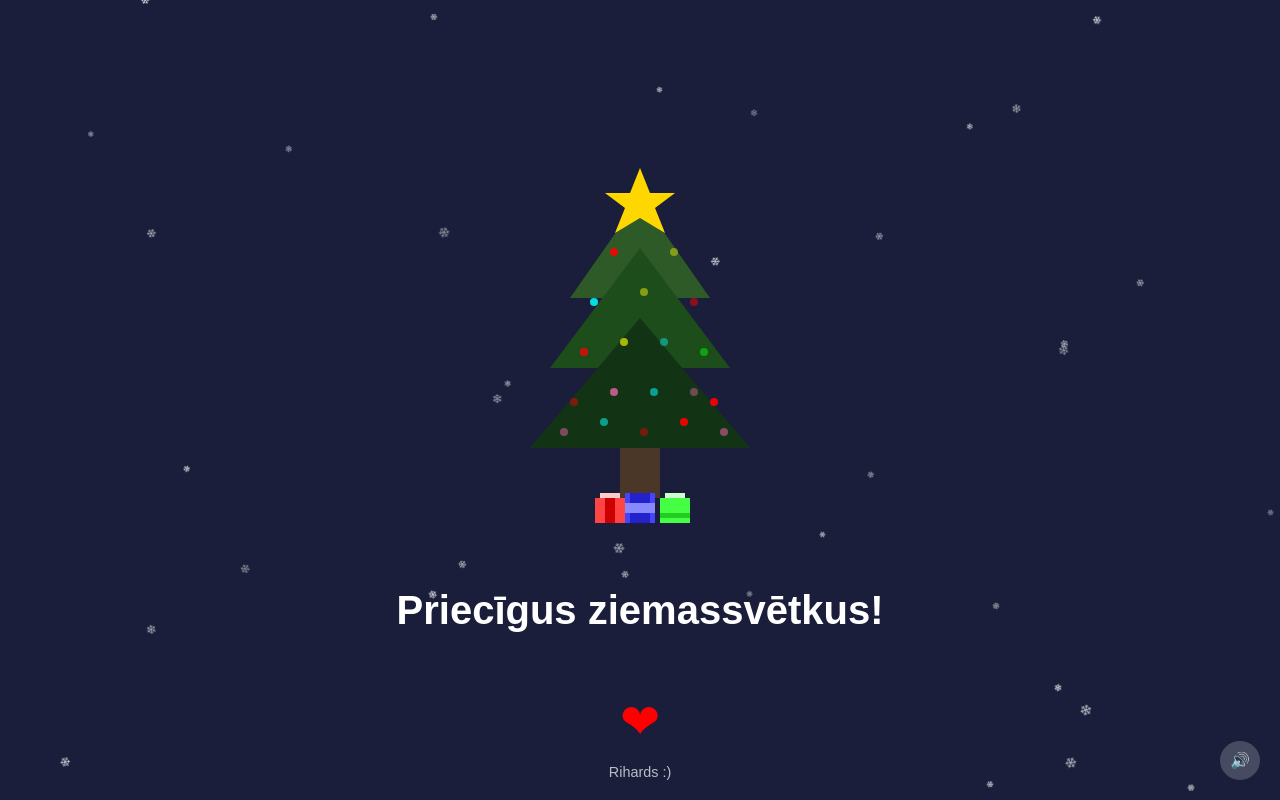
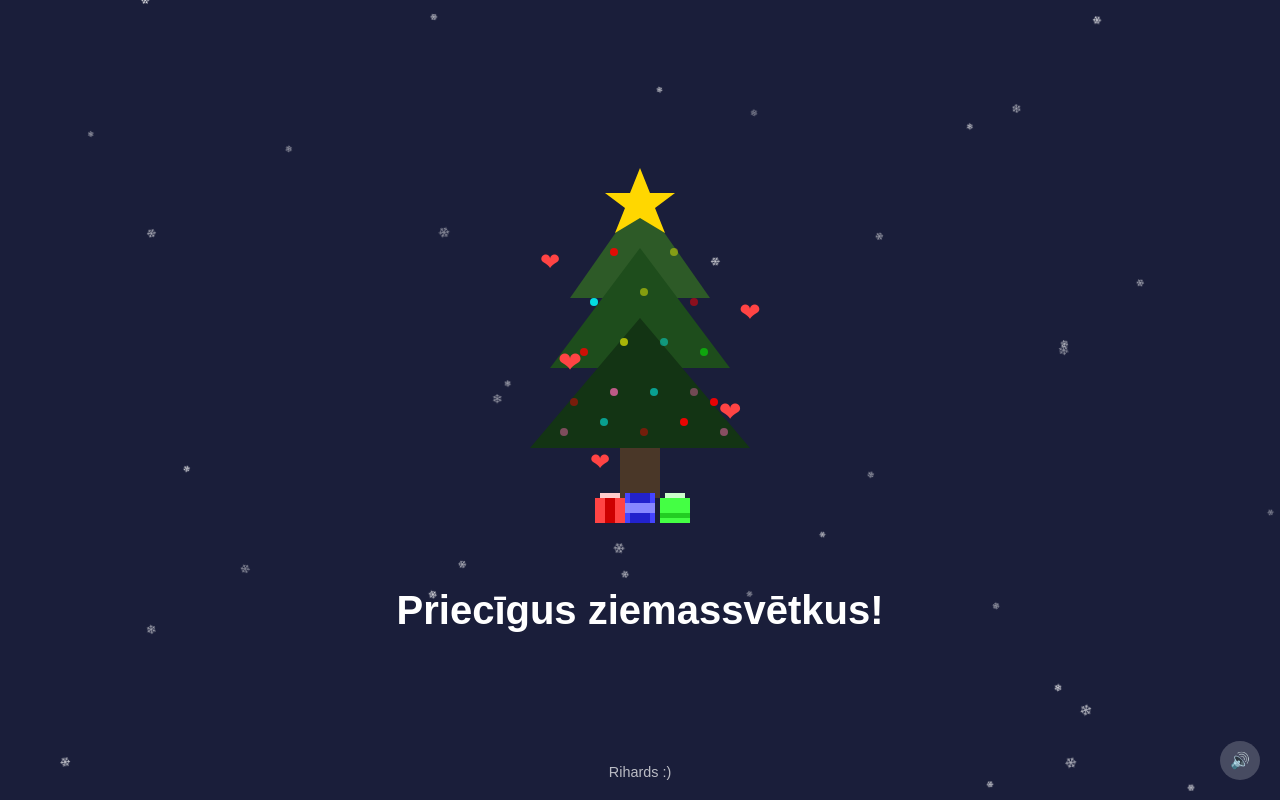
Before and after one commit to noryahoo/christmas, a plain HTML site: page index.html in a window 1280 px wide. Shown: the top 800 px of the page. Drawn offline with Linux system fonts and the light colour scheme.

Commit message:
Update index.html

```diff
--- a/index.html
+++ b/index.html
@@ -47,6 +47,14 @@
             animation: twinkle 1.5s ease-in-out infinite alternate;
         }
 
+        .decorative-heart {
+            position: absolute;
+            color: #ff4444;
+            font-size: 1.5em;
+            animation: heartbeat 2s ease-in-out infinite;
+            z-index: 10;
+        }
+
         @keyframes twinkle {
             from { opacity: 0.4; }
             to { opacity: 1; }
@@ -60,31 +68,10 @@
             font-weight: bold;
         }
 
-        .author-container {
-            position: fixed;
-            bottom: 20px;
-            left: 0;
-            right: 0;
-            text-align: center;
-        }
-
-        .heart {
-            color: #ff0000;
-            font-size: 3em;
-            display: block;
-            margin-bottom: 15px;
-            animation: heartbeat 1s ease-in-out infinite;
-        }
-
         @keyframes heartbeat {
             0% { transform: scale(1); }
             50% { transform: scale(1.2); }
             100% { transform: scale(1); }
-        }
-
-        .author {
-            color: rgba(255, 255, 255, 0.7);
-            font-size: 0.9em;
         }
 
         .audio-controls {
@@ -100,6 +87,15 @@
 
         .audio-controls:hover {
             background: rgba(255, 255, 255, 0.3);
+        }
+
+        .author {
+            position: fixed;
+            bottom: 20px;
+            left: 50%;
+            transform: translateX(-50%);
+            color: rgba(255, 255, 255, 0.7);
+            font-size: 0.9em;
         }
     </style>
 </head>
@@ -148,11 +144,7 @@
         </svg>
     </div>
     <div class="greeting">Priecīgus ziemassvētkus!</div>
-
-    <div class="author-container">
-        <div class="heart">❤</div>
-        <div class="author">Rihards :)</div>
-    </div>
+    <div class="author">Rihards :)</div>
 
     <script>
         // Audio control
@@ -171,6 +163,7 @@
             isPlaying = !isPlaying;
         }
 
+        // Auto-play music when page loads (with user interaction)
         document.body.addEventListener('click', function() {
             if (!isPlaying) {
                 audio.play();
@@ -179,6 +172,29 @@
             }
         }, { once: true });
 
+        // Create hearts around the tree
+        function createHearts() {
+            const treeContainer = document.querySelector('.tree-container');
+            const heartPositions = [
+                { x: 50, y: 100, delay: 0 },
+                { x: 250, y: 150, delay: 0.5 },
+                { x: 70, y: 200, delay: 1 },
+                { x: 230, y: 250, delay: 1.5 },
+                { x: 100, y: 300, delay: 2 }
+            ];
+
+            heartPositions.forEach(pos => {
+                const heart = document.createElement('div');
+                heart.className = 'decorative-heart';
+                heart.innerHTML = '❤';
+                heart.style.left = pos.x + 'px';
+                heart.style.top = pos.y + 'px';
+                heart.style.animationDelay = pos.delay + 's';
+                treeContainer.appendChild(heart);
+            });
+        }
+
+        // Create snowflakes
         function createSnowflake() {
             const snowflake = document.createElement('div');
             snowflake.className = 'snowflake';
@@ -194,6 +210,7 @@
             }, 5000);
         }
 
+        // Create lights
         function createLights() {
             const treeContainer = document.querySelector('.tree-container');
             const colors = ['#ff0000', '#00ff00', '#ffff00', '#ff69b4', '#00ffff'];
@@ -216,9 +233,12 @@
             });
         }
 
+        // Start animations
         setInterval(createSnowflake, 100);
         setTimeout(createLights, 1000);
+        setTimeout(createHearts, 1000);
 
+        // Initial burst of snowflakes
         for(let i = 0; i < 20; i++) {
             setTimeout(createSnowflake, i * 100);
         }
```
